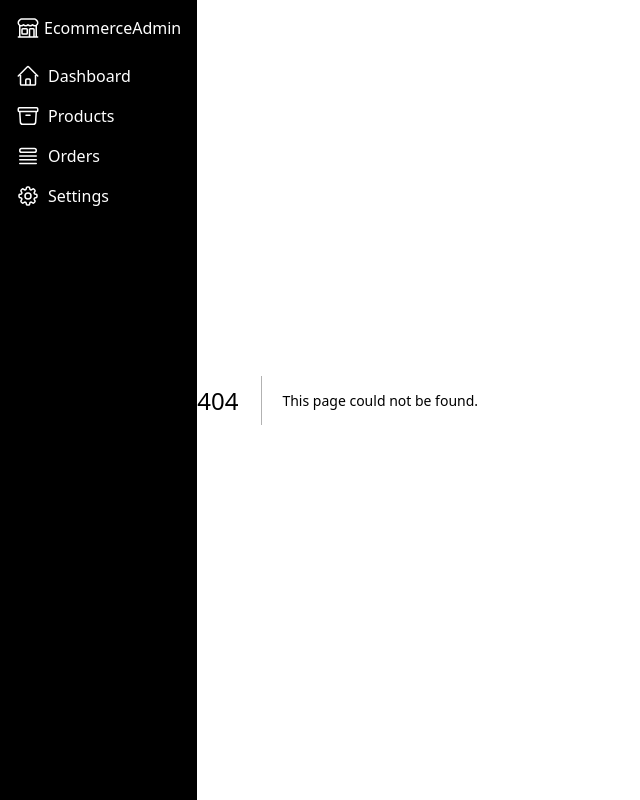
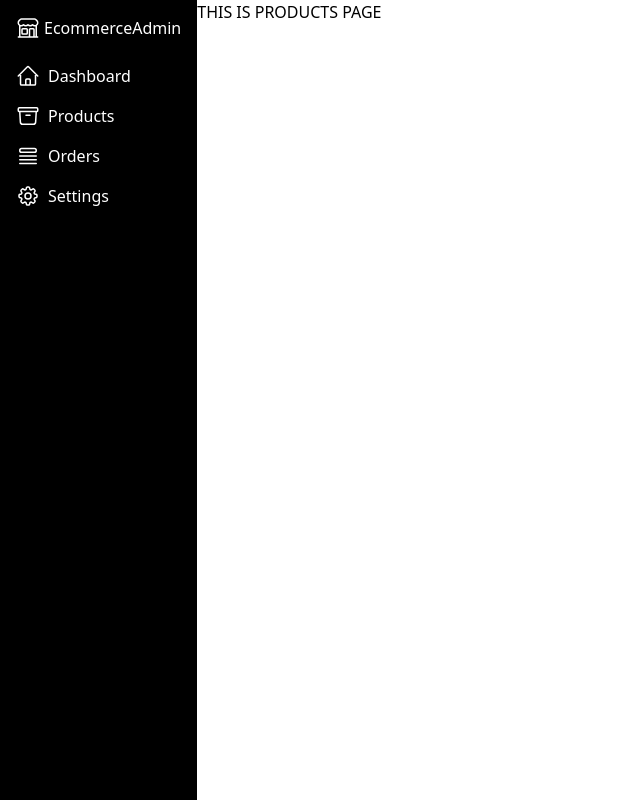
Before and after one commit to ereibor/e-commerce, a Next.js app: page /products in a window 1280 px wide. Before the commit this address had no page. Shown: the whole page, without its empty margins (0-640 px from the left). Built offline with nearby package versions, Linux system fonts and the light colour scheme.

Commit message:
further updates

```diff
--- /dev/null
+++ b/app/products/page.js
@@ -0,0 +1,9 @@
+import React from 'react'
+
+const page = () => {
+  return (
+    <div>THIS IS PRODUCTS PAGE</div>
+  )
+}
+
+export default page
```
